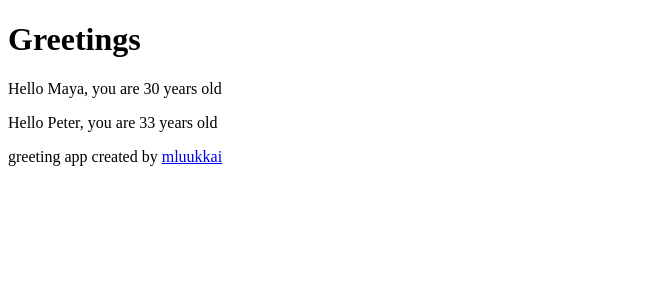
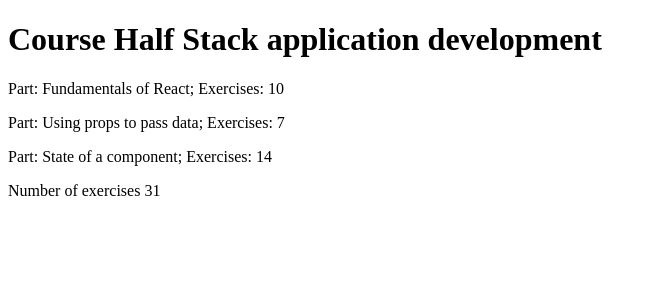
Before and after one commit to PsyDiamond/FullstackOpen2022, a React (Create React App) app in the folder Part1/: page / in a window 1280 px wide. Shown: the top 300 px of the page, without its empty margins (0-657 px from the left). Built offline with nearby package versions, Linux system fonts and the light colour scheme.

Commit message:
Excercies 1.1 part 1

```diff
--- a/Part1/src/App.js
+++ b/Part1/src/App.js
@@ -1,28 +1,42 @@
-const Footer = () => {
+const Header = (props) => {
   return (
     <div>
-      greeting app created by <a href="https://github.com/mluukkai">mluukkai</a>
+      <h1>Course {props.course}</h1>
     </div>
   )
 }
 
-const Hello = (props) => {
+const Content = (props) => {
   return (
     <div>
-      <p>Hello {props.name}, you are {props.age} years old</p>
+      <p>Part: {props.part}; Exercises: {props.exercises}</p>
+    </div>
+  )
+}
+
+const Total = (props) => {
+  return (
+    <div>
+      <p>Number of exercises {props.value}</p>
     </div>
   )
 }
 const App = () => {
-  const name = 'Peter'
-  const age = 33
+  const course = 'Half Stack application development'
+  const part1 = 'Fundamentals of React'
+  const exercises1 = 10
+  const part2 = 'Using props to pass data'
+  const exercises2 = 7
+  const part3 = 'State of a component'
+  const exercises3 = 14
 
   return (
   <div>
-  <h1>Greetings</h1>
-  <Hello name='Maya' age={10+20} />
-  <Hello name={name} age={age} />
-  <Footer />
+  <Header course={course} />
+  <Content part={part1} exercises={exercises1}/>
+  <Content part={part2} exercises={exercises2}/>
+  <Content part={part3} exercises={exercises3}/>
+  <Total value={exercises1+exercises2+exercises3} />
   </div>
   )
 }
```
